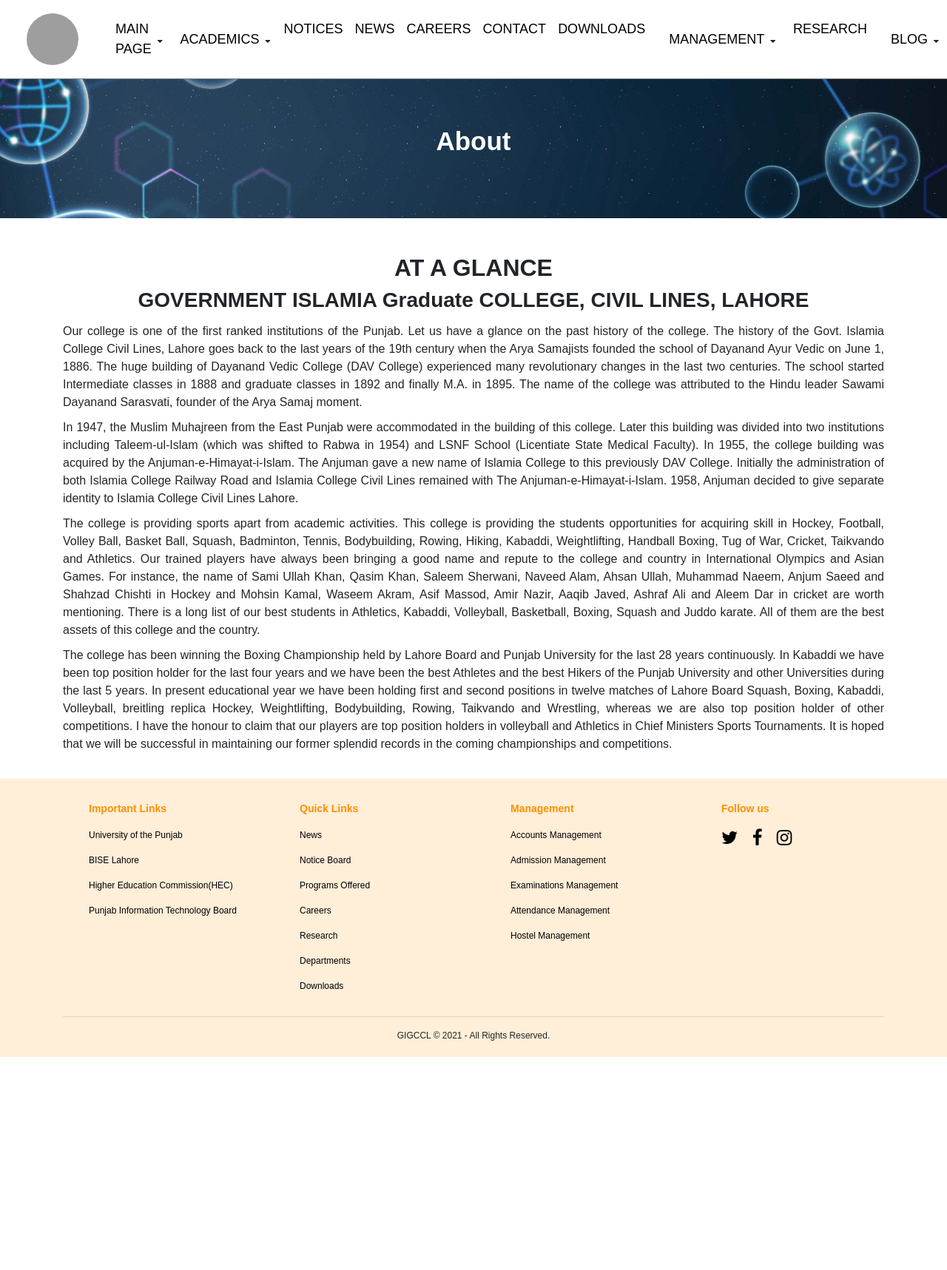
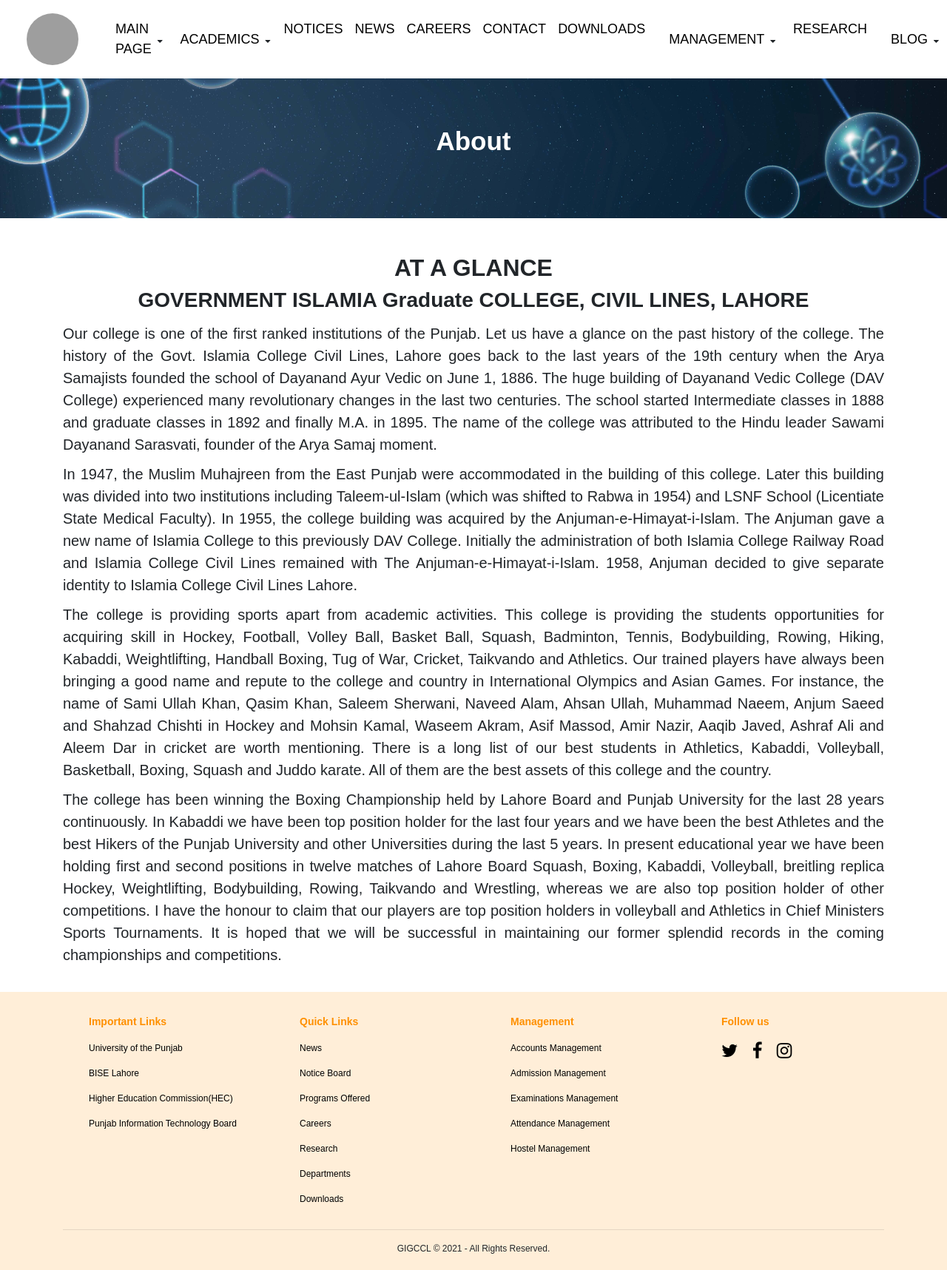
Before and after one commit to ShehrozIrfan/final_cms_fyp, a PHP site: page /about.php in a window 1280 px wide. Shown: the whole page at 74% size. Before the commit the page ends 1429 px from the top, so only its background shows below. Run offline with PHP 8.4, Linux system fonts and the light colour scheme; grey boxes are pictures that could not be loaded.

Commit message:
Increased the font size to 20px for text

```diff
--- a/about.php
+++ b/about.php
@@ -64,6 +64,7 @@
           text-align: justify;
           padding-top: 5px;
           padding-bottom: 5px;
+          font-size: 20px;
       }
       .every-top-bg {
           background: url('assets/images/every-page-top-bg.jpg');
--- a/header.php
+++ b/header.php
@@ -13,7 +13,7 @@
         /* ================ Header FILE ========================= */
         .custom-navbar {
             background: white;
-            border-bottom: 1px solid grey;
+            /* border-bottom: 1px solid grey; */
             /* box-shadow: 2px 2px 2px grey; */
         }
         .nav-link {
--- a/history.php
+++ b/history.php
@@ -64,6 +64,7 @@
           text-align: justify;
           padding-top: 5px;
           padding-bottom: 5px;
+          font-size: 20px;
       }
       .every-top-bg {
           background: url('assets/images/every-page-top-bg.jpg');
--- a/principal_message.php
+++ b/principal_message.php
@@ -43,6 +43,7 @@
       }
       .full-principal-text {
           text-align: justify;
+          font-size: 20px;
       }
       .heading-message {
           text-decoration: underline;
```
